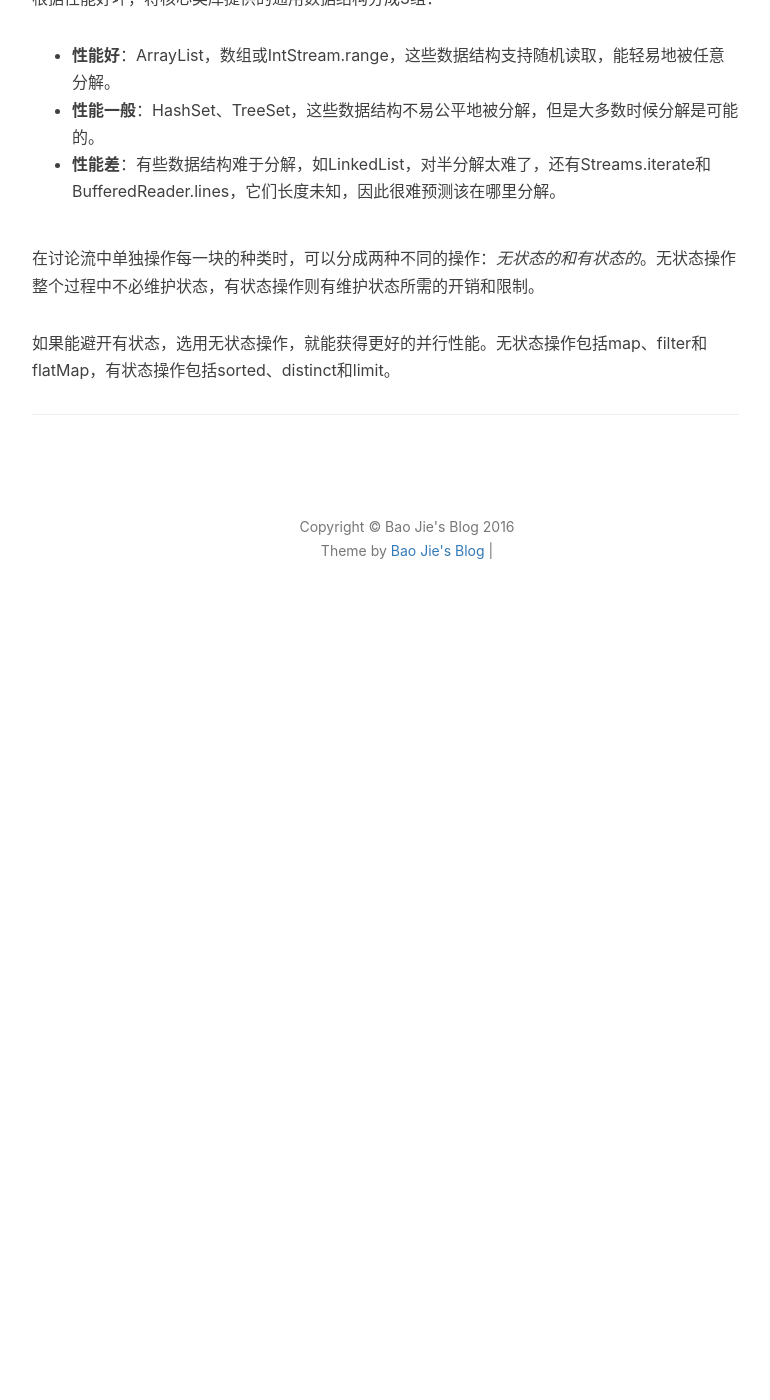
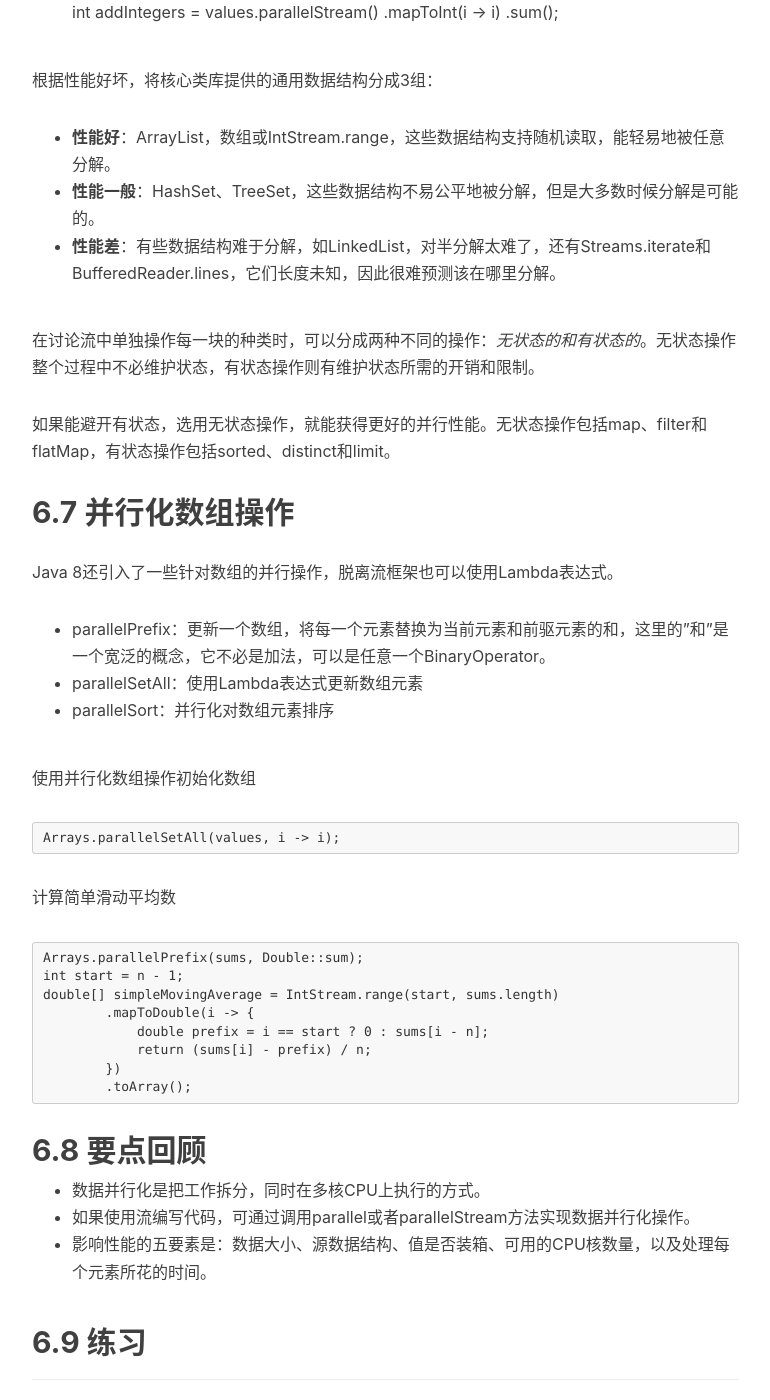
Before and after one commit to jiebaojie/jiebaojie.github.io, a Jekyll site: the page built from notes/java/java8Lambdas.md, in a window 1280 px wide and 1400 px high, scrolled down 17915 px. Shown: the whole window, without its empty margins (233-1003 px from the left). Built offline with Jekyll 4.4.1, drawn with Linux system fonts in a browser that asks for light colours; nearby versions of some CDN libraries; comment, search, counter and statistics services are not loaded; before the commit the page ends 18543 px from its top, so only the background shows below that; some of the changed text lies outside the part shown.

Commit message:
by baojie

```diff
--- a/notes/java/java8Lambdas.md
+++ b/notes/java/java8Lambdas.md
@@ -529,3 +529,34 @@ reducing收集器，低效，建议定制收集器
 在讨论流中单独操作每一块的种类时，可以分成两种不同的操作：*无状态的和有状态的*。无状态操作整个过程中不必维护状态，有状态操作则有维护状态所需的开销和限制。
 
 如果能避开有状态，选用无状态操作，就能获得更好的并行性能。无状态操作包括map、filter和flatMap，有状态操作包括sorted、distinct和limit。
+
+## 6.7 并行化数组操作
+
+Java 8还引入了一些针对数组的并行操作，脱离流框架也可以使用Lambda表达式。
+
+*   parallelPrefix：更新一个数组，将每一个元素替换为当前元素和前驱元素的和，这里的"和"是一个宽泛的概念，它不必是加法，可以是任意一个BinaryOperator。
+*   parallelSetAll：使用Lambda表达式更新数组元素
+*   parallelSort：并行化对数组元素排序
+
+使用并行化数组操作初始化数组
+
+    Arrays.parallelSetAll(values, i -> i);
+
+计算简单滑动平均数
+
+    Arrays.parallelPrefix(sums, Double::sum);
+    int start = n - 1;
+    double[] simpleMovingAverage = IntStream.range(start, sums.length)
+            .mapToDouble(i -> {
+                double prefix = i == start ? 0 : sums[i - n];
+                return (sums[i] - prefix) / n;
+            })
+            .toArray();
+
+## 6.8 要点回顾
+
+*   数据并行化是把工作拆分，同时在多核CPU上执行的方式。
+*   如果使用流编写代码，可通过调用parallel或者parallelStream方法实现数据并行化操作。
+*   影响性能的五要素是：数据大小、源数据结构、值是否装箱、可用的CPU核数量，以及处理每个元素所花的时间。
+
+## 6.9 练习
```
